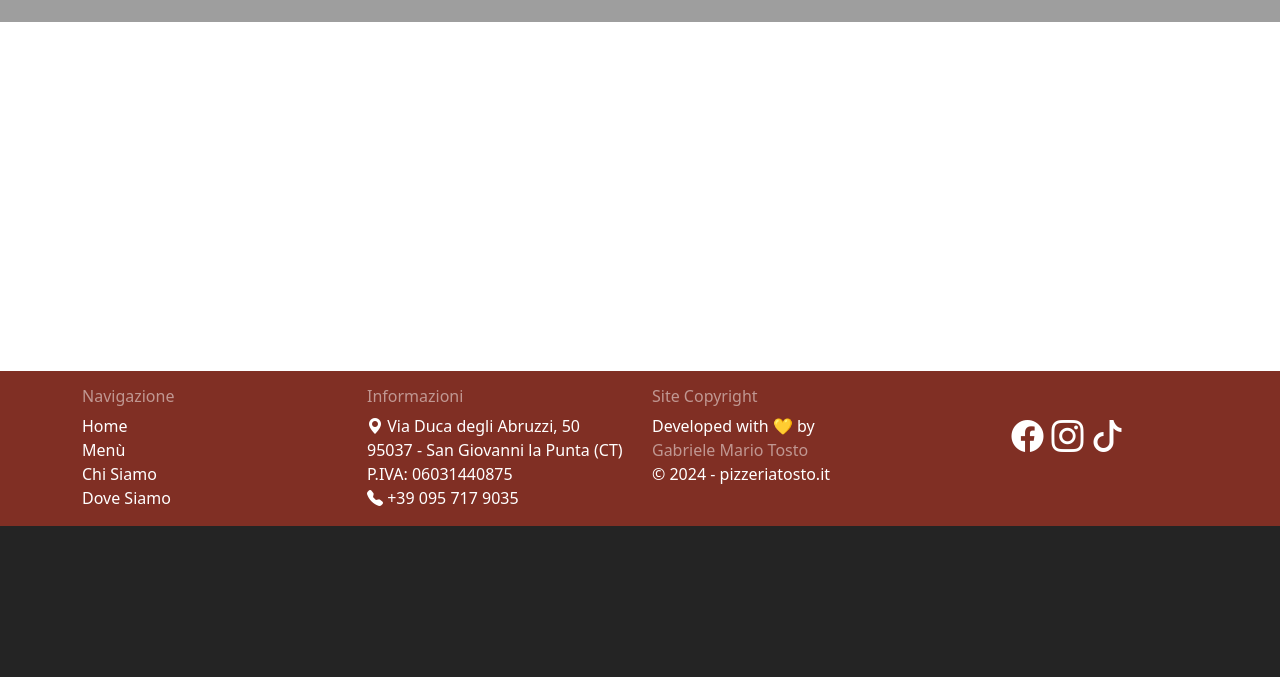
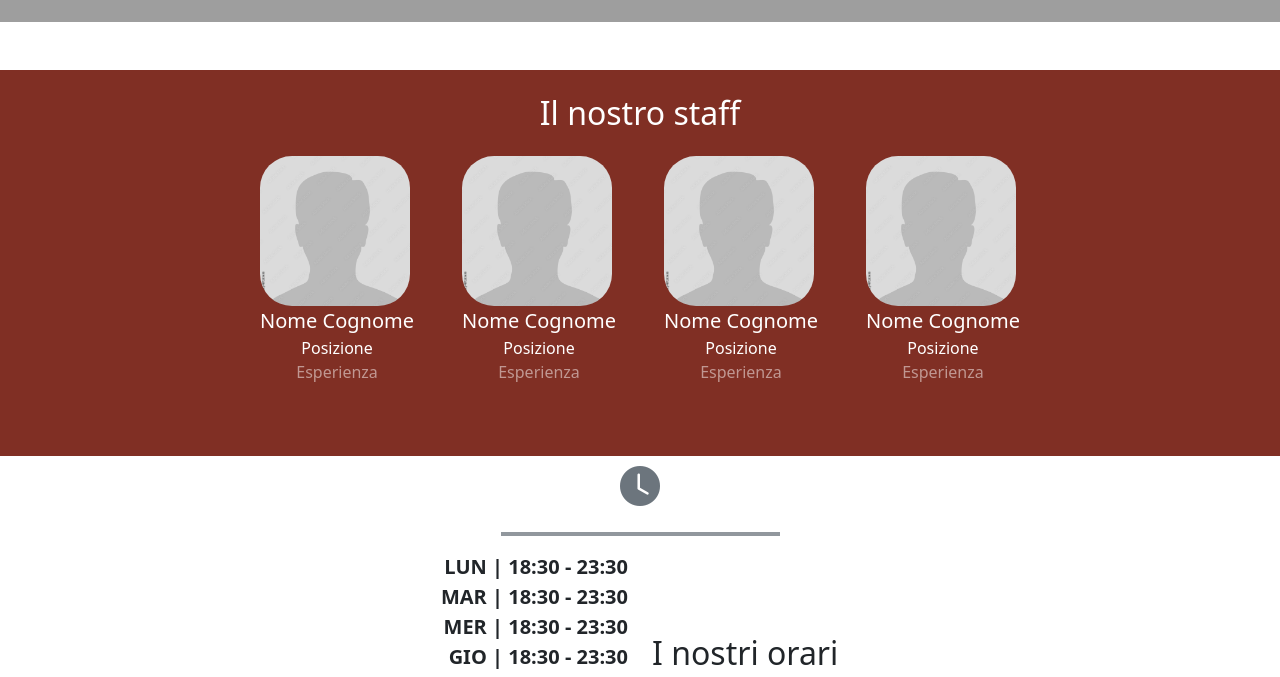
Before and after one commit to elijahit/pizzeria-vetrina-react, a React (Vite) app: page / in a window 1280 px wide. Shown: the part 274-951 px from the top of the page. Before the commit the page ends 800 px from the top, so only its background shows below. Built offline with nearby package versions, Linux system fonts and the light colour scheme; grey boxes are pictures that could not be loaded.

Commit message:
ADD: Sezione staff

```diff
--- a/src/components/HeroSection.jsx
+++ b/src/components/HeroSection.jsx
@@ -1,16 +1,22 @@
+import { useState } from "react";
 import "./HeroSection.css";
 
 function HeroSection() {
+  const [divOpacity, setDivOpacity] = useState("opacity-no");
+  setTimeout(() => {
+    setDivOpacity("opacity-no opacity-timing");
+  }, 100);
+
   return (
-    <div className="container-fluid first-section">
+    <div className="container-fluid first-section mb-5">
       <div className="container">
         <div className="row h-100">
           <div className="col-12 col-lg-6 d-flex flex-column align-items-center justify-content-center">
 
           </div>
           <div className="col-12 col-lg-6 d-flex flex-column align-items-center justify-content-center">
-            <h2 className="text-white text-center fs-4">LA TRADIZIONE NELLE TUE MANI</h2>
-            <p className="fs-4 text-white text-center text-lg-start ps-lg-4">Lorem ipsum, dolor sit amet consectetur adipisicing elit. Accusantium, dolores!</p>
+            <h2 className={"text-white text-center fs-4 " + divOpacity}>LA TRADIZIONE NELLE TUE MANI</h2>
+            <p className={"fs-4 text-white text-center text-lg-start ps-lg-4 " + divOpacity}>Lorem ipsum, dolor sit amet consectetur adipisicing elit. Accusantium, dolores!</p>
           </div>
         </div>
       </div>
--- /dev/null
+++ b/src/components/HourSection.jsx
@@ -0,0 +1,39 @@
+import { useState } from "react";
+import "./HourSection.css";
+
+
+function HourSection() {
+  const [divOpacity, setDivOpacity] = useState("container mb-5 opacity-no");
+  setTimeout(() => {
+    setDivOpacity("container mb-5 opacity-no opacity-timing");
+  }, 100);
+
+  return (
+    <>
+      <div className={divOpacity}>
+        <div className="row">
+          <div className="col-12">
+            <div className="text-center fs-1 text-secondary"><i className="bi bi-clock-fill"></i></div>
+            <hr className="border border-secondary border-2 opacity-75 w-25 ms-auto me-auto"></hr>
+            <div className="row">
+              <div className="text-center text-lg-end col-12 col-lg-6">
+                <p className="fs-5 fw-bold m-0">LUN | 18:30 - 23:30</p>
+                <p className="fs-5 fw-bold m-0">MAR | 18:30 - 23:30</p>
+                <p className="fs-5 fw-bold m-0">MER | 18:30 - 23:30</p>
+                <p className="fs-5 fw-bold m-0">GIO | 18:30 - 23:30</p>
+                <p className="fs-5 fw-bold m-0">VEN | 18:30 - 23:30</p>
+                <p className="fs-5 fw-bold m-0">SAB | 18:30 - 23:30</p>
+                <p className="fs-5 fw-bold m-0">DOM | 18:30 - 23:30</p>
+              </div>
+              <div className="col-12 col-lg-6 d-flex align-items-center">
+                <h2 className="ms-auto me-auto ms-lg-0 me-lg-0">I nostri orari</h2>
+              </div>
+            </div>
+          </div>
+        </div>
+      </div>
+    </>
+  );
+}
+
+export default HourSection;
--- a/src/components/MainPage.jsx
+++ b/src/components/MainPage.jsx
@@ -1,12 +1,14 @@
 import "./MainPage.css";
 import HeroSection from "./HeroSection";
-import MainSection from "./MainSection";
+import HourSection from "./HourSection";
+import StaffSection from "./StaffSection";
 
 function Main() {
   return (
     <main>
       <HeroSection />
-      <MainSection />
+      <StaffSection />
+      <HourSection />
     </main>
   );
 }
--- a/src/components/MainSection.jsx
+++ /dev/null
@@ -1,9 +0,0 @@
-import "./MainSection.css";
-
-function MainSection() {
-  return (
-    <p></p>
-  );
-}
-
-export default MainSection;
--- /dev/null
+++ b/src/components/StaffCard.jsx
@@ -0,0 +1,15 @@
+function StaffCard({staffName, staffPosition, staffIMG, staffExperience}) {
+  return (
+    <>
+      <div>
+        <img src={staffIMG} width="150" height="150" alt="" className="rounded-5" />
+        <p className="m-0 text-center fs-5">{staffName}</p>
+        <p className="m-0 text-center">{staffPosition}</p>
+        <p className="m-0 text-center text-white-50">{staffExperience}</p>
+      </div>
+    </>
+  );
+
+}
+
+export default StaffCard;
--- /dev/null
+++ b/src/components/StaffSection.jsx
@@ -0,0 +1,58 @@
+import { useState } from "react";
+import "./StaffSection.css";
+import StaffCard from "./StaffCard";
+
+function StaffSection() {
+
+  const StaffList = [
+    {
+      name: "Nome Cognome",
+      position: "Posizione",
+      experience: "Esperienza",
+      imgUrl: "./src/assets/avatar.jpg",
+    },
+    {
+      name: "Nome Cognome",
+      position: "Posizione",
+      experience: "Esperienza",
+      imgUrl: "./src/assets/avatar.jpg",
+    },
+    {
+      name: "Nome Cognome",
+      position: "Posizione",
+      experience: "Esperienza",
+      imgUrl: "./src/assets/avatar.jpg",
+    },
+    {
+      name: "Nome Cognome",
+      position: "Posizione",
+      experience: "Esperienza",
+      imgUrl: "./src/assets/avatar.jpg",
+    }
+  ];
+
+  const [divOpacity, setDivOpacity] = useState("opacity-no");
+  setTimeout(() => {
+    setDivOpacity("opacity-no opacity-timing");
+  }, 100);
+
+  return(
+    <>
+      <div className="bg-personality p-4">
+        <div className={"container mb-5 " + divOpacity}>
+          <h2 className="text-center mb-4 text-white">Il nostro staff</h2>
+          <div className="row">
+            <div className="ms-auto col-12 d-flex flex-column flex-lg-row flex-wrap gap-5 justify-content-center align-items-center text-white">
+              {StaffList.map((list) => {
+                return <StaffCard staffName={list.name} staffPosition={list.position} staffExperience={list.experience} staffIMG={list.imgUrl} key={Math.random()} />;
+              })}
+            </div>
+          </div>
+        </div>
+      </div>
+    </>
+  );
+
+};
+
+export default StaffSection;
--- a/src/index.css
+++ b/src/index.css
@@ -30,3 +30,16 @@
 footer {
   margin-top: auto;
 }
+
+.opacity-no {
+  opacity: 0;
+}
+
+.opacity-timing {
+  opacity: 100;
+  transition: opacity 0.8s ease-in-out;
+}
+
+.bg-personality {
+  background-color: var(--colorPrincipal);
+}
```
Also changed, not shown: src/assets/avatar.jpg (added), src/components/HourSection.css (added), src/components/MainSection.css (deleted), src/components/StaffSection.css (added).
